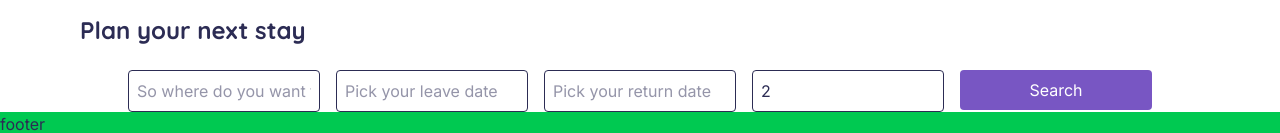
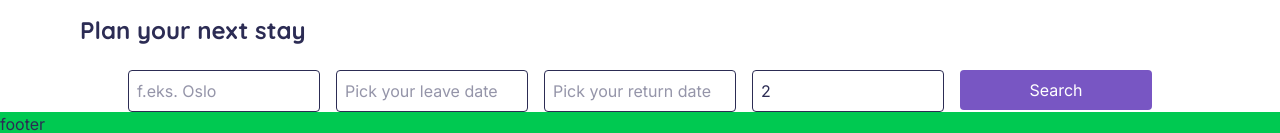
Before and after one commit to KjetilHHauger/kjetil_h_hauger_booking, a React (Vite) app: page / in a window 1280 px wide. Shown: the part 680-813 px from the top of the page. Built offline with nearby package versions, Linux system fonts and the light colour scheme; no server answers.

Commit message:
CHORE: Placeholder change

```diff
--- a/src/components/SearchForm.jsx
+++ b/src/components/SearchForm.jsx
@@ -38,7 +38,7 @@ export default function SearchForm({
       <div className="flex flex-col md:flex-1">
         <input
           type="text"
-          placeholder="So where do you want to relax?"
+          placeholder="f.eks. Oslo"
           value={location}
           onChange={(e) => setLocation(e.target.value)}
           className="border p-2 rounded w-full"
```
